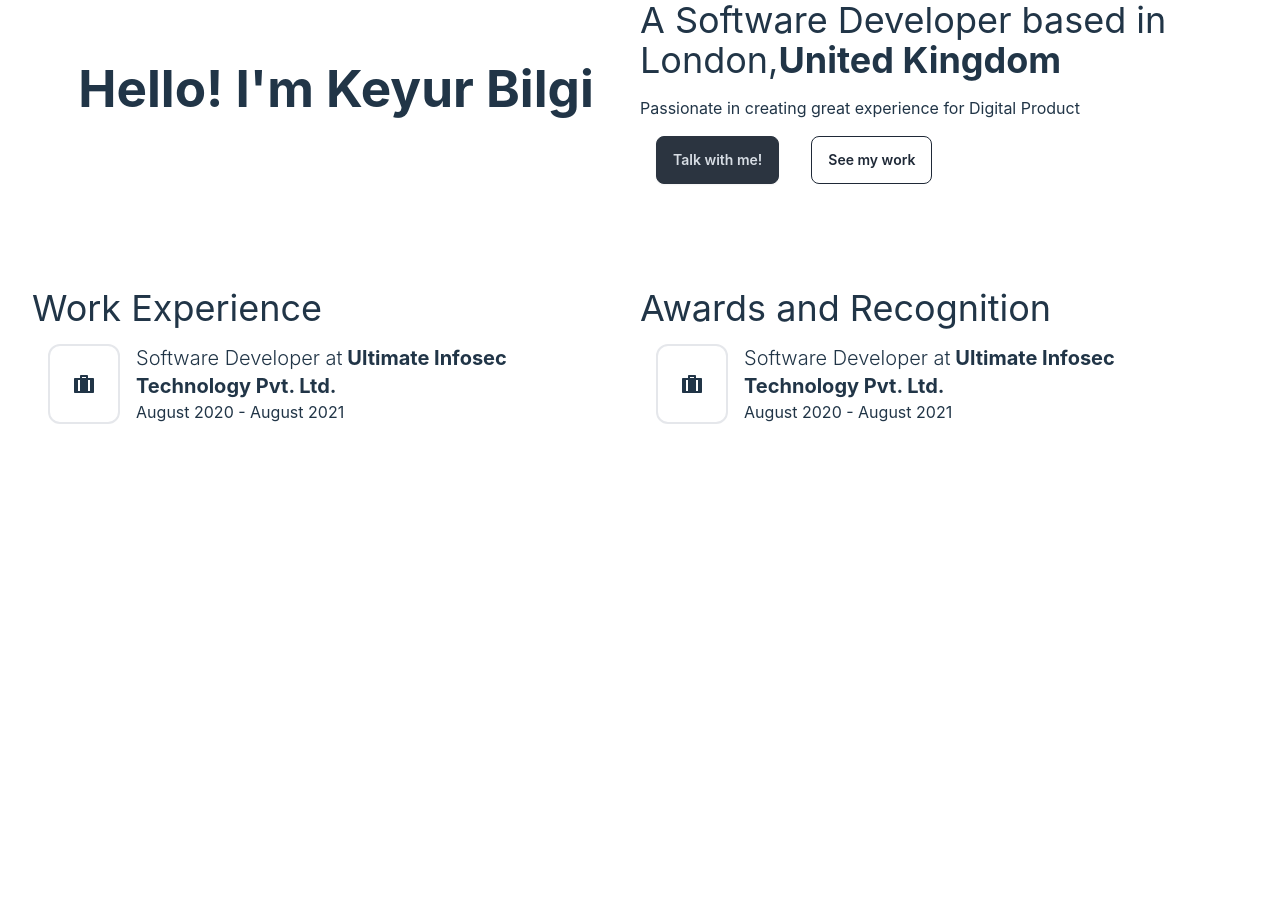
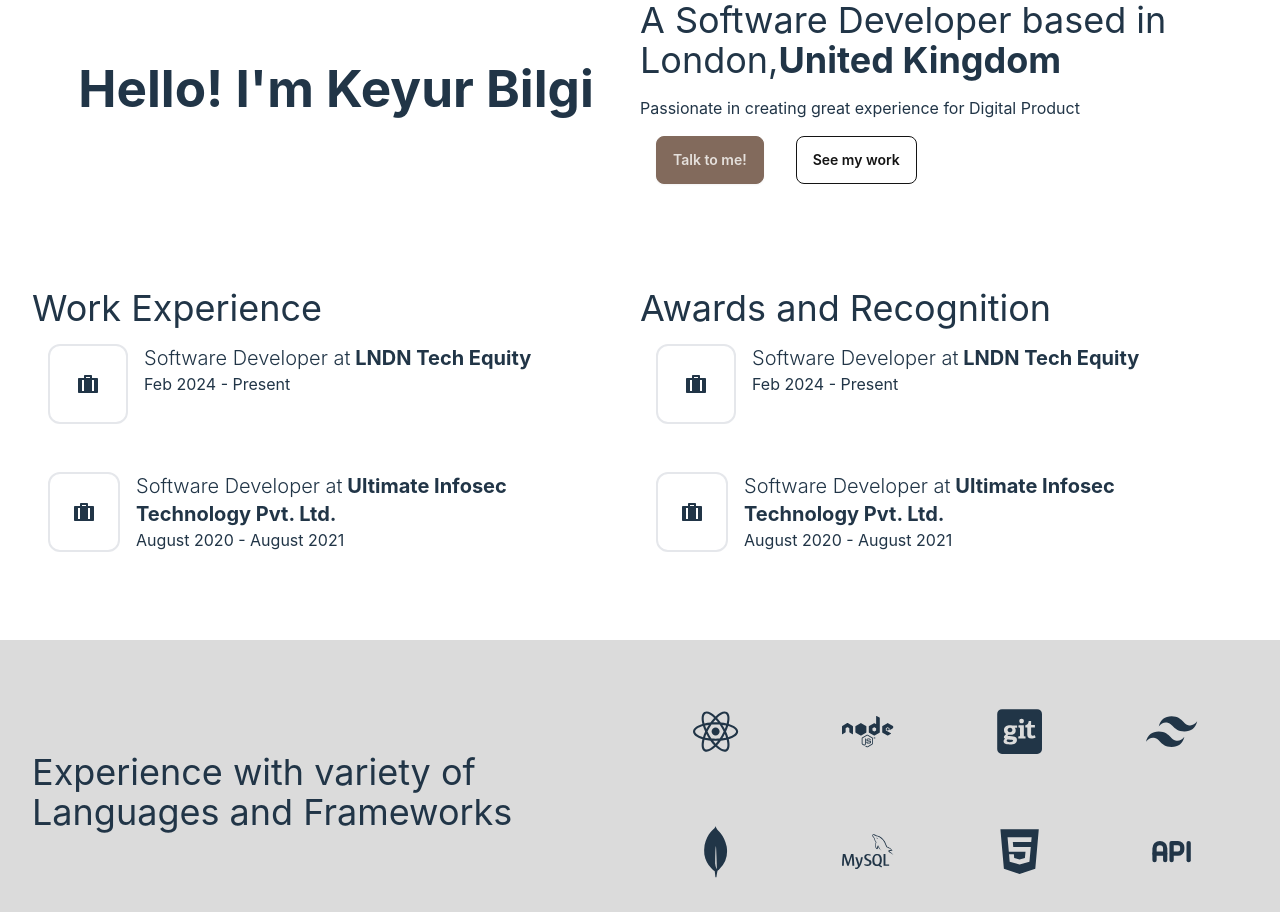
Before and after one commit to platinumpizza29/portfolio, a React (Vite) app: page / in a window 1280 px wide. Shown: the part 140-1052 px from the top of the page. Before the commit the page ends 800 px from the top, so only its background shows below. Built offline with nearby package versions, Linux system fonts and the light colour scheme.

Commit message:
Frameworks added

```diff
--- a/package.json
+++ b/package.json
@@ -10,6 +10,7 @@
     "preview": "vite preview"
   },
   "dependencies": {
+    "framer-motion": "^11.0.14",
     "react": "^18.2.0",
     "react-dom": "^18.2.0",
     "react-icons": "^5.0.1"
--- a/public/work.json
+++ b/public/work.json
@@ -1,4 +1,11 @@
 [
+  {
+    "companyName": "LNDN Tech Equity",
+    "location": "United Kingdom",
+    "position": "Software Developer",
+    "startDate": "Feb 2024",
+    "endDate": "Present"
+  },
   {
     "companyName": "Ultimate Infosec Technology Pvt. Ltd.",
     "location": "India",
--- a/src/pages/HomePage.jsx
+++ b/src/pages/HomePage.jsx
@@ -1,5 +1,9 @@
 import Navbar from "../components/navbar.jsx";
 import WorkHistory from "../components/WorkHistory.jsx";
+import {RiReactjsFill} from "react-icons/ri";
+import {FaGitSquare, FaHtml5, FaNode} from "react-icons/fa";
+import {SiMongodb, SiMysql, SiTailwindcss} from "react-icons/si";
+import {TbApi} from "react-icons/tb";
 
 
 export default function HomePage() {
@@ -18,7 +22,7 @@ export default function HomePage() {
                     </h2>
                     <p className={"my-4"}>Passionate in creating great experience for Digital Product</p>
                     <div className="">
-                        <button className={"btn btn-neutral mx-4"}>Talk with me!</button>
+                        <button className={"btn btn-neutral mx-4"}>Talk to me!</button>
                         <button className={"btn btn-neutral btn-outline mx-4"}>See my work</button>
                         {/*social button add later*/}
                     </div>
@@ -34,6 +38,21 @@ export default function HomePage() {
                     <WorkHistory/>
                 </div>
             </section>
+            <section className={"grid grid-cols-1 md:grid-cols-2 bg-base-200 my-10 p-8 place-items-center"}>
+                <div className="">
+                    <h2 className={"text-4xl"}>Experience with variety of Languages and Frameworks</h2>
+                </div>
+                <div className="h-60 w-full grid grid-cols-4 grid-rows-2 place-items-center">
+                    <h1><RiReactjsFill/></h1>
+                    <h1><FaNode/></h1>
+                    <h1><FaGitSquare/></h1>
+                    <h1><SiTailwindcss/></h1>
+                    <h1><SiMongodb/></h1>
+                    <h1><SiMysql/></h1>
+                    <h1><FaHtml5/></h1>
+                    <h1><TbApi/></h1>
+                </div>
+            </section>
         </div>
     );
 }
--- a/tailwind.config.js
+++ b/tailwind.config.js
@@ -7,6 +7,16 @@ export default {
     theme: {
         extend: {},
     },
+    daisyui: {
+        themes: ["autumn"], // false: only light + dark | true: all themes | array: specific themes like this ["light", "dark", "cupcake"]
+        darkTheme: "dark", // name of one of the included themes for dark mode
+        base: true, // applies background color and foreground color for root element by default
+        styled: true, // include daisyUI colors and design decisions for all components
+        utils: true, // adds responsive and modifier utility classes
+        prefix: "", // prefix for daisyUI classnames (components, modifiers and responsive class names. Not colors)
+        logs: true, // Shows info about daisyUI version and used config in the console when building your CSS
+        themeRoot: ":root", // The element that receives theme color CSS variables
+    },
     // eslint-disable-next-line no-undef
     plugins: [require("daisyui")],
 }
```
Also changed, not shown: 1 other file (tests, documents, lock files or other folders). Lines whose indentation alone changed are shown as unchanged.
